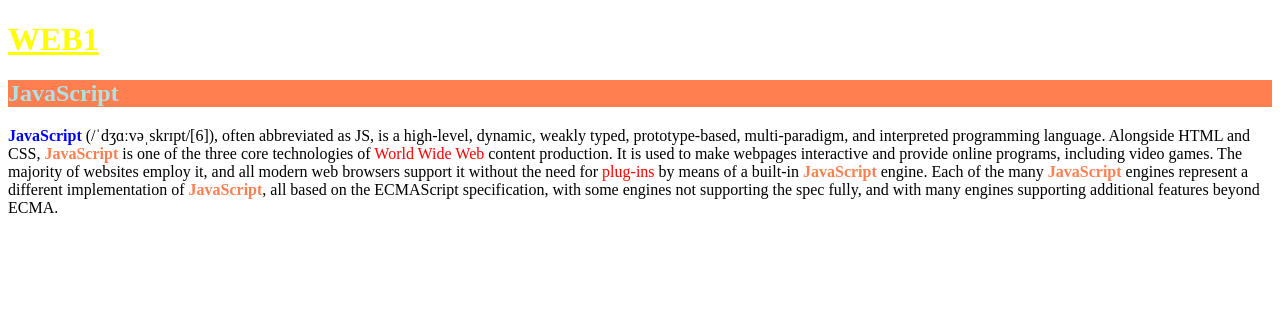
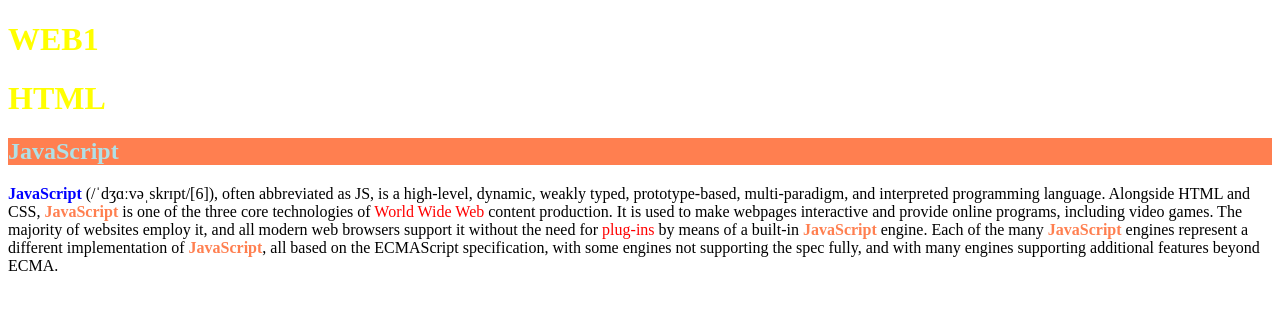
Before and after one commit to username23940/test1, a plain HTML site: page css.html in a window 1280 px wide. Drawn offline with Linux system fonts and the light colour scheme.

Commit message:
Update css.html

```diff
--- a/css.html
+++ b/css.html
@@ -15,11 +15,14 @@
   }
   a {
     color : yellow ;
+    text-decoration : none ;
   }
     </style>
 </head>
 <body>
   <h1><a href="index.html">WEB1</a></h1>
+  <h1><a href="1.html style='text-decoration:underline;color:powderblue'">HTML</a></h1>
+
   <!--
   <h1><a href="index.html">WEB1</a></h1>
    -->
```
